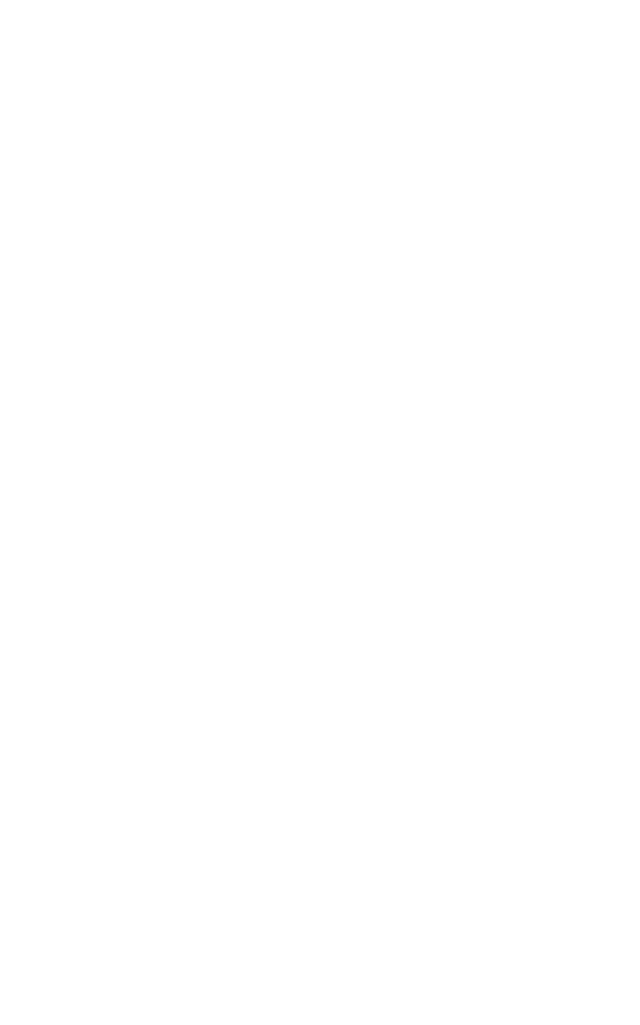
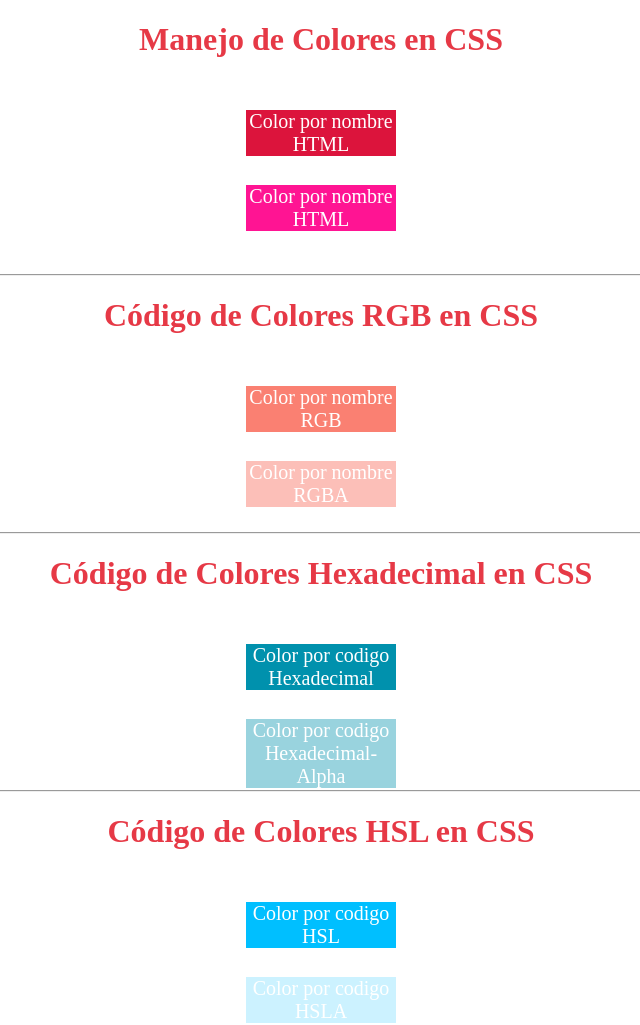
Before and after one commit to LucianoCrocco/Udemy-FrontEnd-2021, a plain HTML site: page S2. CSS/4. Manejo de Colores en CSS/index.html in a window 1280 px wide. Shown: the whole page, without its empty margins (319-959 px from the left). Before the commit the page ends 800 px from the top, so only its background shows below. Drawn offline with Linux system fonts and the light colour scheme.

Commit message:
Colores en CSS

```diff
--- a/S2. CSS/4. Manejo de Colores en CSS/css/estilos.css
+++ b/S2. CSS/4. Manejo de Colores en CSS/css/estilos.css
@@ -0,0 +1,46 @@
+h1 {
+    text-align: center;
+    color: #e63946;
+}
+
+/*Manejo de colores en CSS*/
+.caja{
+    padding: 10px;
+    color: white;/*Color por nombre*/
+    width: 150px;
+    height: 50px;
+    text-align: center;
+    margin: 5px auto;
+    font-size: 20px;
+}
+.rojo-nombre{
+    background-color: crimson;
+}
+.rosa-nombre{
+    background-color: deeppink;
+}
+
+/*Código de Colores RGB en CSS*/
+.color-rgb{
+    background-color: rgb(250, 128, 114);
+
+}
+.color-rgba{
+    background-color: rgba(250, 128, 114, .5);
+}
+
+/*Código de Colores Hexadecimal en CSS*/
+.color-hexadecimal{
+    background-color: #0091ad;
+}
+.color-hexadecimal-alpha{
+    background-color: #0091ad66;
+}
+
+/*Código de Colores HSL en CSS*/
+.color-hsl{
+    background-color: hsl(195, 100%, 50%);
+}
+.color-hsla{
+    background-color: hsla(195, 100%, 50%, .2);
+}
--- a/S2. CSS/4. Manejo de Colores en CSS/index.html
+++ b/S2. CSS/4. Manejo de Colores en CSS/index.html
@@ -8,6 +8,41 @@
     <link rel="stylesheet" href="css/estilos.css">
 </head>
 <body>
+    <h1>Manejo de Colores en CSS</h1>
+    <div class="caja">
+        <p class="rojo-nombre">Color por nombre HTML</p>
+    </div>
+    <div class="caja">
+        <p class="rosa-nombre">Color por nombre HTML</p>
+    </div>
+    <br>
+    <br>
+    <hr>
+    <h1>Código de Colores RGB en CSS</h1>
+    <div class="caja">
+        <p class="color-rgb">Color por nombre RGB</p>
+    </div>
+    <div class="caja">
+        <p class="color-rgba">Color por nombre RGBA</p>
+    </div>
+    <br>
+    <hr>
+    <h1>Código de Colores Hexadecimal en CSS</h1>
+    <div class="caja">
+        <p class="color-hexadecimal">Color por codigo Hexadecimal</p>
+    </div>
+    <div class="caja">
+        <p class="color-hexadecimal-alpha">Color por codigo Hexadecimal-Alpha</p>
+    </div>
+    <br>
+    <hr>
+    <h1>Código de Colores HSL en CSS</h1>
+    <div class="caja">
+        <p class="color-hsl">Color por codigo HSL</p>
+    </div>
+    <div class="caja">
+        <p class="color-hsla">Color por codigo HSLA</p>
+    </div>
 
 </body>
 </html>
```
Also changed, not shown: S2. CSS/5. Manejo de Fondos en CSS/index.html (added, +13 -0 lines), S2. CSS/4. Manejo de Colores en CSS/Anotaciones.txt, S2. CSS/5. Manejo de Fondos en CSS/Anotaciones.txt (added), S2. CSS/5. Manejo de Fondos en CSS/css/estilos.css (added).
